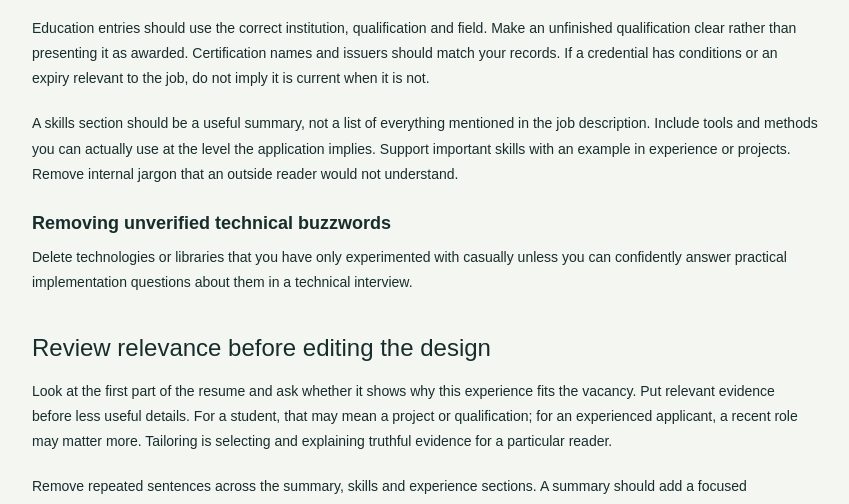
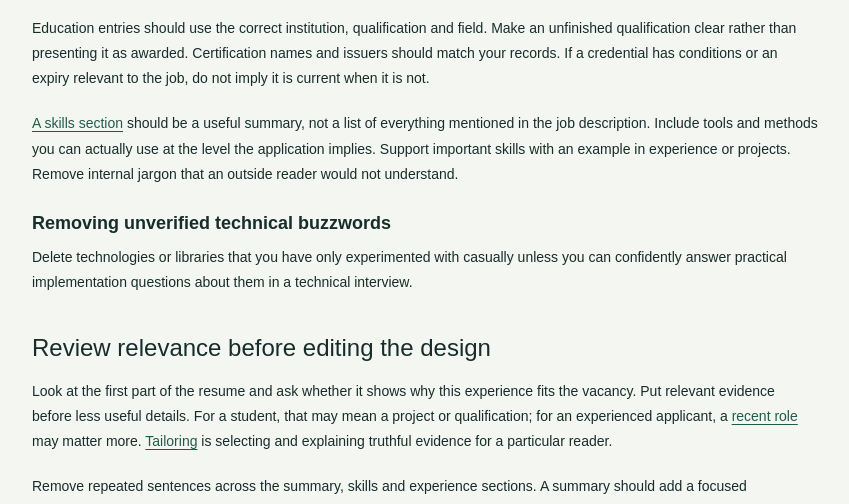
Before and after one commit to Jahid-Hossan/cv-builder, a Next.js app: page /blog/resume-checklist in a window 1280 px wide. Shown: the part 1670-2174 px from the top of the page, without its empty margins (215-1064 px from the left). Built offline with nearby package versions, Linux system fonts and the light colour scheme; no server answers.

Commit message:
seo: link indexed pages to additional resume guides

```diff
--- a/src/app/blog/[slug]/page.jsx
+++ b/src/app/blog/[slug]/page.jsx
@@ -4,6 +4,48 @@ import { articles } from "../../../data/articles";
 import { siteConfig, pageMetadata, formatDate } from "../../../config/site";
 import StructuredData from "../../../components/StructuredData";
 export const dynamicParams = false;
+const contextualLinks = {
+  "ats-resume-guide": [
+    ["employment dates", "work-experience-on-resume"],
+    ["skills list", "how-to-list-skills-on-resume"],
+    ["target vacancy description", "tailor-resume-job-description"],
+  ],
+  "resume-format-guide": [
+    ["first job", "resume-with-no-experience"],
+    ["a student applying for a placement", "student-resume-guide"],
+    ["Pick a font", "best-fonts-for-resume"],
+  ],
+  "resume-vs-cv-difference": [
+    ["one or two pages", "how-long-should-a-resume-be"],
+    ["Core Skills", "how-to-list-skills-on-resume"],
+    ["Regardless of your discipline", "resume-formats-by-industry"],
+  ],
+  "resume-checklist": [
+    ["A skills section", "how-to-list-skills-on-resume"],
+    ["Tailoring", "tailor-resume-job-description"],
+    ["recent role", "work-experience-on-resume"],
+  ],
+  "common-resume-mistakes": [
+    ["achievement-oriented bullets", "achievement-based-resume-bullets"],
+    ["readable typography", "best-fonts-for-resume"],
+    ["squeeze years of experience onto a single page", "how-long-should-a-resume-be"],
+    ["target job posting", "tailor-resume-job-description"],
+  ],
+};
+function linkArticleText(text, slug) {
+  let parts = [text];
+  for (const [label, target] of contextualLinks[slug] || []) {
+    parts = parts.flatMap(part => {
+      if (typeof part !== "string") return [part];
+      const index = part.indexOf(label);
+      if (index === -1) return [part];
+      return [part.slice(0, index),
+        <Link key={`${target}-${label}`} href={`/blog/${target}`}>{label}</Link>,
+        part.slice(index + label.length)];
+    });
+  }
+  return parts;
+}
 export function generateStaticParams() {
   return articles.map(({ slug }) => ({ slug }));
 }
@@ -40,7 +82,7 @@ export default async function Article({ params }) {
             {formatDate(post.publishedAt)}
           </time>
         </p>
-        <p className="article-intro">{post.intro}</p>
+        <p className="article-intro">{linkArticleText(post.intro, slug)}</p>
         {post.sections.map((section, index) => (
           <section
             key={section.heading}
@@ -48,13 +90,13 @@ export default async function Article({ params }) {
           >
             <h2 id={`article-section-${index}`}>{section.heading}</h2>
             {section.paragraphs?.map((paragraph, i) => (
-              <p key={i}>{paragraph}</p>
+              <p key={i}>{linkArticleText(paragraph, slug)}</p>
             ))}
             {section.subsections?.map((sub, subIdx) => (
               <div key={subIdx} className="article-subsection">
                 <h3 id={`article-sub-${index}-${subIdx}`}>{sub.heading}</h3>
                 {sub.paragraphs?.map((paragraph, i) => (
-                  <p key={i}>{paragraph}</p>
+                  <p key={i}>{linkArticleText(paragraph, slug)}</p>
                 ))}
               </div>
             ))}
--- a/src/app/page.jsx
+++ b/src/app/page.jsx
@@ -107,6 +107,16 @@ export default function Home() {
           <p>Download your PDF and take your next step.</p>
         </div>
       </section>
+      <section className="home-resources" aria-labelledby="popular-guides-title">
+        <h2 id="popular-guides-title">Popular guides</h2>
+        <ul>
+          <li><Link href="/blog/achievement-based-resume-bullets">Write achievement-based resume bullets</Link></li>
+          <li><Link href="/blog/how-to-list-skills-on-resume">List your skills on a resume</Link></li>
+          <li><Link href="/blog/resume-with-no-experience">Build a resume with no experience</Link></li>
+          <li><Link href="/blog/student-resume-guide">Prepare a student resume</Link></li>
+          <li><Link href="/blog/tailor-resume-job-description">Tailor your resume to a job description</Link></li>
+        </ul>
+      </section>
       <section className="home-resources" aria-labelledby="resources-title">
         <h2 id="resources-title">Before you apply</h2>
         <p>
```
